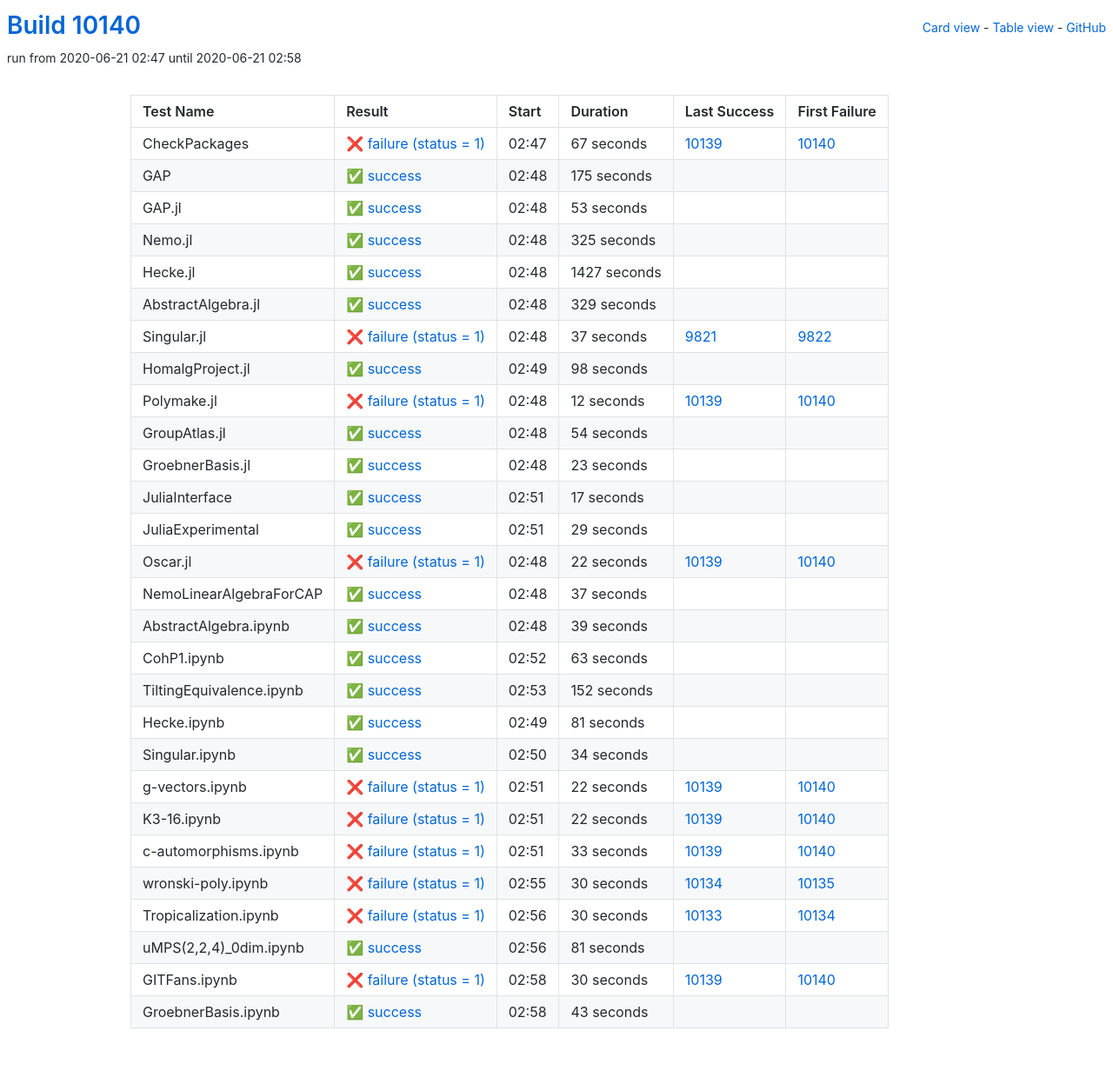
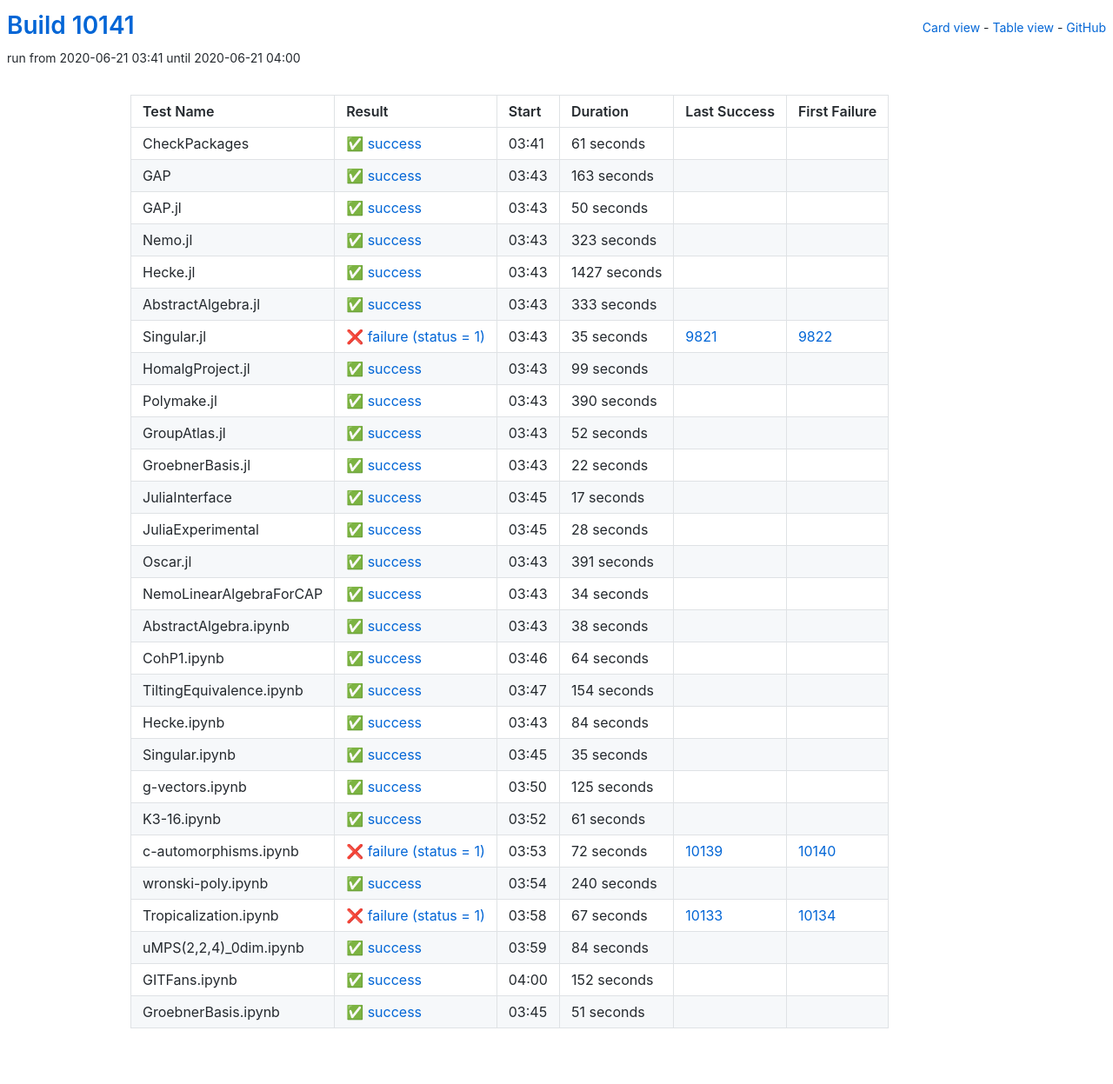
Before and after one commit to oscar-system/oscar-ci-status, a Jekyll site: the page built from table.html, in a window 1280 px wide. Shown: the whole page at 87% size. Built offline with Jekyll 4.4.1, drawn with Linux system fonts in a browser that asks for light colours.

Commit message:
Build #10141

```diff
--- a/_data/ci.yml
+++ b/_data/ci.yml
@@ -1,6 +1,6 @@
 ---
-build: 10140
-build_url: https://oscarci.mathematik.uni-kl.de/job/oscar/10140/
+build: 10141
+build_url: https://oscarci.mathematik.uni-kl.de/job/oscar/10141/
 job: oscar
 organization: oscar-system
 repo: oscar-ci-status
@@ -8,56 +8,56 @@
 tests:
 - name: CheckPackages
   id: checkpackages
-  log: https://oscarci.mathematik.uni-kl.de/job/oscar/10140/artifact/logs/build-10140/CheckPackages.log
-  start: 2020-06-21 02:47
-  success: false
-  exitcode: 1
-  status: failure
-  duration: 67
-  last_success: 10139
-  last_success_url: https://oscarci.mathematik.uni-kl.de/job/oscar/10139/
-  first_failure: 10140
-  first_failure_url: https://oscarci.mathematik.uni-kl.de/job/oscar/10140/
-- name: GAP
-  id: gap
-  log: https://oscarci.mathematik.uni-kl.de/job/oscar/10140/artifact/logs/build-10140/GAP.log
-  start: 2020-06-21 02:48
+  log: https://oscarci.mathematik.uni-kl.de/job/oscar/10141/artifact/logs/build-10141/CheckPackages.log
+  start: 2020-06-21 03:41
   success: true
   exitcode: 0
   status: success
-  duration: 175
+  duration: 61
+  last_success: false
+  last_success_url:
+  first_failure: false
+  first_failure_url:
+- name: GAP
+  id: gap
+  log: https://oscarci.mathematik.uni-kl.de/job/oscar/10141/artifact/logs/build-10141/GAP.log
+  start: 2020-06-21 03:43
+  success: true
+  exitcode: 0
+  status: success
+  duration: 163
   last_success: false
   last_success_url:
   first_failure: false
   first_failure_url:
 - name: GAP.jl
   id: gap-jl
-  log: https://oscarci.mathematik.uni-kl.de/job/oscar/10140/artifact/logs/build-10140/GAP.jl.log
-  start: 2020-06-21 02:48
+  log: https://oscarci.mathematik.uni-kl.de/job/oscar/10141/artifact/logs/build-10141/GAP.jl.log
+  start: 2020-06-21 03:43
   success: true
   exitcode: 0
   status: success
-  duration: 53
+  duration: 50
   last_success: false
   last_success_url:
   first_failure: false
   first_failure_url:
 - name: Nemo.jl
   id: nemo-jl
-  log: https://oscarci.mathematik.uni-kl.de/job/oscar/10140/artifact/logs/build-10140/Nemo.jl.log
-  start: 2020-06-21 02:48
+  log: https://oscarci.mathematik.uni-kl.de/job/oscar/10141/artifact/logs/build-10141/Nemo.jl.log
+  start: 2020-06-21 03:43
   success: true
   exitcode: 0
   status: success
-  duration: 325
+  duration: 323
   last_success: false
   last_success_url:
   first_failure: false
   first_failure_url:
 - name: Hecke.jl
   id: hecke-jl
-  log: https://oscarci.mathematik.uni-kl.de/job/oscar/10140/artifact/logs/build-10140/Hecke.jl.log
-  start: 2020-06-21 02:48
+  log: https://oscarci.mathematik.uni-kl.de/job/oscar/10141/artifact/logs/build-10141/Hecke.jl.log
+  start: 2020-06-21 03:43
   success: true
   exitcode: 0
   status: success
@@ -68,80 +68,80 @@
   first_failure_url:
 - name: AbstractAlgebra.jl
   id: abstractalgebra-jl
-  log: https://oscarci.mathematik.uni-kl.de/job/oscar/10140/artifact/logs/build-10140/AbstractAlgebra.jl.log
-  start: 2020-06-21 02:48
+  log: https://oscarci.mathematik.uni-kl.de/job/oscar/10141/artifact/logs/build-10141/AbstractAlgebra.jl.log
+  start: 2020-06-21 03:43
   success: true
   exitcode: 0
   status: success
-  duration: 329
+  duration: 333
   last_success: false
   last_success_url:
   first_failure: false
   first_failure_url:
 - name: Singular.jl
   id: singular-jl
-  log: https://oscarci.mathematik.uni-kl.de/job/oscar/10140/artifact/logs/build-10140/Singular.jl.log
-  start: 2020-06-21 02:48
+  log: https://oscarci.mathematik.uni-kl.de/job/oscar/10141/artifact/logs/build-10141/Singular.jl.log
+  start: 2020-06-21 03:43
   success: false
   exitcode: 1
   status: failure
-  duration: 37
+  duration: 35
   last_success: 9821
   last_success_url: https://oscarci.mathematik.uni-kl.de/job/oscar/9821/
   first_failure: 9822
   first_failure_url: https://oscarci.mathematik.uni-kl.de/job/oscar/9822/
 - name: HomalgProject.jl
   id: homalgproject-jl
-  log: https://oscarci.mathematik.uni-kl.de/job/oscar/10140/artifact/logs/build-10140/HomalgProject.jl.log
-  start: 2020-06-21 02:49
+  log: https://oscarci.mathematik.uni-kl.de/job/oscar/10141/artifact/logs/build-10141/HomalgProject.jl.log
+  start: 2020-06-21 03:43
   success: true
   exitcode: 0
   status: success
-  duration: 98
+  duration: 99
   last_success: false
   last_success_url:
   first_failure: false
   first_failure_url:
 - name: Polymake.jl
   id: polymake-jl
-  log: https://oscarci.mathematik.uni-kl.de/job/oscar/10140/artifact/logs/build-10140/Polymake.jl.log
-  start: 2020-06-21 02:48
-  success: false
-  exitcode: 1
-  status: failure
-  duration: 12
-  last_success: 10139
-  last_success_url: https://oscarci.mathematik.uni-kl.de/job/oscar/10139/
-  first_failure: 10140
-  first_failure_url: https://oscarci.mathematik.uni-kl.de/job/oscar/10140/
-- name: GroupAtlas.jl
-  id: groupatlas-jl
-  log: https://oscarci.mathematik.uni-kl.de/job/oscar/10140/artifact/logs/build-10140/GroupAtlas.jl.log
-  start: 2020-06-21 02:48
+  log: https://oscarci.mathematik.uni-kl.de/job/oscar/10141/artifact/logs/build-10141/Polymake.jl.log
+  start: 2020-06-21 03:43
   success: true
   exitcode: 0
   status: success
-  duration: 54
+  duration: 390
+  last_success: false
+  last_success_url:
+  first_failure: false
+  first_failure_url:
+- name: GroupAtlas.jl
+  id: groupatlas-jl
+  log: https://oscarci.mathematik.uni-kl.de/job/oscar/10141/artifact/logs/build-10141/GroupAtlas.jl.log
+  start: 2020-06-21 03:43
+  success: true
+  exitcode: 0
+  status: success
+  duration: 52
   last_success: false
   last_success_url:
   first_failure: false
   first_failure_url:
 - name: GroebnerBasis.jl
   id: groebnerbasis-jl
-  log: https://oscarci.mathematik.uni-kl.de/job/oscar/10140/artifact/logs/build-10140/GroebnerBasis.jl.log
-  start: 2020-06-21 02:48
+  log: https://oscarci.mathematik.uni-kl.de/job/oscar/10141/artifact/logs/build-10141/GroebnerBasis.jl.log
+  start: 2020-06-21 03:43
   success: true
   exitcode: 0
   status: success
-  duration: 23
+  duration: 22
   last_success: false
   last_success_url:
   first_failure: false
   first_failure_url:
 - name: JuliaInterface
   id: juliainterface
-  log: https://oscarci.mathematik.uni-kl.de/job/oscar/10140/artifact/logs/build-10140/JuliaInterface.log
-  start: 2020-06-21 02:51
+  log: https://oscarci.mathematik.uni-kl.de/job/oscar/10141/artifact/logs/build-10141/JuliaInterface.log
+  start: 2020-06-21 03:45
   success: true
   exitcode: 0
   status: success
@@ -152,68 +152,176 @@
   first_failure_url:
 - name: JuliaExperimental
   id: juliaexperimental
-  log: https://oscarci.mathematik.uni-kl.de/job/oscar/10140/artifact/logs/build-10140/JuliaExperimental.log
-  start: 2020-06-21 02:51
+  log: https://oscarci.mathematik.uni-kl.de/job/oscar/10141/artifact/logs/build-10141/JuliaExperimental.log
+  start: 2020-06-21 03:45
   success: true
   exitcode: 0
   status: success
-  duration: 29
+  duration: 28
   last_success: false
   last_success_url:
   first_failure: false
   first_failure_url:
 - name: Oscar.jl
   id: oscar-jl
-  log: https://oscarci.mathematik.uni-kl.de/job/oscar/10140/artifact/logs/build-10140/Oscar.jl.log
-  start: 2020-06-21 02:48
-  success: false
-  exitcode: 1
-  status: failure
-  duration: 22
-  last_success: 10139
-  last_success_url: https://oscarci.mathematik.uni-kl.de/job/oscar/10139/
-  first_failure: 10140
-  first_failure_url: https://oscarci.mathematik.uni-kl.de/job/oscar/10140/
-- name: NemoLinearAlgebraForCAP
-  id: nemolinearalgebraforcap
-  log: https://oscarci.mathematik.uni-kl.de/job/oscar/10140/artifact/logs/build-10140/NemoLinearAlgebraForCAP.log
-  start: 2020-06-21 02:48
+  log: https://oscarci.mathematik.uni-kl.de/job/oscar/10141/artifact/logs/build-10141/Oscar.jl.log
+  start: 2020-06-21 03:43
   success: true
   exitcode: 0
   status: success
-  duration: 37
+  duration: 391
+  last_success: false
+  last_success_url:
+  first_failure: false
+  first_failure_url:
+- name: NemoLinearAlgebraForCAP
+  id: nemolinearalgebraforcap
+  log: https://oscarci.mathematik.uni-kl.de/job/oscar/10141/artifact/logs/build-10141/NemoLinearAlgebraForCAP.log
+  start: 2020-06-21 03:43
+  success: true
+  exitcode: 0
+  status: success
+  duration: 34
   last_success: false
   last_success_url:
   first_failure: false
   first_failure_url:
 - name: AbstractAlgebra.ipynb
   id: abstractalgebra-ipynb
-  log: https://oscarci.mathematik.uni-kl.de/job/oscar/10140/artifact/logs/build-10140/AbstractAlgebra.ipynb.log
-  start: 2020-06-21 02:48
+  log: https://oscarci.mathematik.uni-kl.de/job/oscar/10141/artifact/logs/build-10141/AbstractAlgebra.ipynb.log
+  start: 2020-06-21 03:43
   success: true
   exitcode: 0
   status: success
-  duration: 39
+  duration: 38
   last_success: false
   last_success_url:
   first_failure: false
   first_failure_url:
 - name: CohP1.ipynb
   id: cohp1-ipynb
-  log: https://oscarci.mathematik.uni-kl.de/job/oscar/10140/artifact/logs/build-10140/CohP1.ipynb.log
-  start: 2020-06-21 02:52
+  log: https://oscarci.mathematik.uni-kl.de/job/oscar/10141/artifact/logs/build-10141/CohP1.ipynb.log
+  start: 2020-06-21 03:46
   success: true
   exitcode: 0
   status: success
-  duration: 63
+  duration: 64
   last_success: false
   last_success_url:
   first_failure: false
   first_failure_url:
 - name: TiltingEquivalence.ipynb
   id: tiltingequivalence-ipynb
-  log: https://oscarci.mathematik.uni-kl.de/job/oscar/10140/artifact/logs/build-10140/TiltingEquivalence.ipynb.log
-  start: 2020-06-21 02:53
+  log: https://oscarci.mathematik.uni-kl.de/job/oscar/10141/artifact/logs/build-10141/TiltingEquivalence.ipynb.log
+  start: 2020-06-21 03:47
+  success: true
+  exitcode: 0
+  status: success
+  duration: 154
+  last_success: false
+  last_success_url:
+  first_failure: false
+  first_failure_url:
+- name: Hecke.ipynb
+  id: hecke-ipynb
+  log: https://oscarci.mathematik.uni-kl.de/job/oscar/10141/artifact/logs/build-10141/Hecke.ipynb.log
+  start: 2020-06-21 03:43
+  success: true
+  exitcode: 0
+  status: success
+  duration: 84
+  last_success: false
+  last_success_url:
+  first_failure: false
+  first_failure_url:
+- name: Singular.ipynb
+  id: singular-ipynb
+  log: https://oscarci.mathematik.uni-kl.de/job/oscar/10141/artifact/logs/build-10141/Singular.ipynb.log
+  start: 2020-06-21 03:45
+  success: true
+  exitcode: 0
+  status: success
+  duration: 35
+  last_success: false
+  last_success_url:
+  first_failure: false
+  first_failure_url:
+- name: g-vectors.ipynb
+  id: g-vectors-ipynb
+  log: https://oscarci.mathematik.uni-kl.de/job/oscar/10141/artifact/logs/build-10141/g-vectors.ipynb.log
+  start: 2020-06-21 03:50
+  success: true
+  exitcode: 0
+  status: success
+  duration: 125
+  last_success: false
+  last_success_url:
+  first_failure: false
+  first_failure_url:
+- name: K3-16.ipynb
+  id: k3-16-ipynb
+  log: https://oscarci.mathematik.uni-kl.de/job/oscar/10141/artifact/logs/build-10141/K3-16.ipynb.log
+  start: 2020-06-21 03:52
+  success: true
+  exitcode: 0
+  status: success
+  duration: 61
+  last_success: false
+  last_success_url:
+  first_failure: false
+  first_failure_url:
+- name: c-automorphisms.ipynb
+  id: c-automorphisms-ipynb
+  log: https://oscarci.mathematik.uni-kl.de/job/oscar/10141/artifact/logs/build-10141/c-automorphisms.ipynb.log
+  start: 2020-06-21 03:53
+  success: false
+  exitcode: 1
+  status: failure
+  duration: 72
+  last_success: 10139
+  last_success_url: https://oscarci.mathematik.uni-kl.de/job/oscar/10139/
+  first_failure: 10140
+  first_failure_url: https://oscarci.mathematik.uni-kl.de/job/oscar/10140/
+- name: wronski-poly.ipynb
+  id: wronski-poly-ipynb
+  log: https://oscarci.mathematik.uni-kl.de/job/oscar/10141/artifact/logs/build-10141/wronski-poly.ipynb.log
+  start: 2020-06-21 03:54
+  success: true
+  exitcode: 0
+  status: success
+  duration: 240
+  last_success: false
+  last_success_url:
+  first_failure: false
+  first_failure_url:
+- name: Tropicalization.ipynb
+  id: tropicalization-ipynb
+  log: https://oscarci.mathematik.uni-kl.de/job/oscar/10141/artifact/logs/build-10141/Tropicalization.ipynb.log
+  start: 2020-06-21 03:58
+  success: false
+  exitcode: 1
+  status: failure
+  duration: 67
+  last_success: 10133
+  last_success_url: https://oscarci.mathematik.uni-kl.de/job/oscar/10133/
+  first_failure: 10134
+  first_failure_url: https://oscarci.mathematik.uni-kl.de/job/oscar/10134/
+- name: uMPS(2,2,4)_0dim.ipynb
+  id: umps-2-2-4-0dim-ipynb
+  log: https://oscarci.mathematik.uni-kl.de/job/oscar/10141/artifact/logs/build-10141/uMPS-2-2-4-_0dim.ipynb.log
+  start: 2020-06-21 03:59
+  success: true
+  exitcode: 0
+  status: success
+  duration: 84
+  last_success: false
+  last_success_url:
+  first_failure: false
+  first_failure_url:
+- name: GITFans.ipynb
+  id: gitfans-ipynb
+  log: https://oscarci.mathematik.uni-kl.de/job/oscar/10141/artifact/logs/build-10141/GITFans.ipynb.log
+  start: 2020-06-21 04:00
   success: true
   exitcode: 0
   status: success
@@ -222,123 +330,15 @@
   last_success_url:
   first_failure: false
   first_failure_url:
-- name: Hecke.ipynb
-  id: hecke-ipynb
-  log: https://oscarci.mathematik.uni-kl.de/job/oscar/10140/artifact/logs/build-10140/Hecke.ipynb.log
-  start: 2020-06-21 02:49
+- name: GroebnerBasis.ipynb
+  id: groebnerbasis-ipynb
+  log: https://oscarci.mathematik.uni-kl.de/job/oscar/10141/artifact/logs/build-10141/GroebnerBasis.ipynb.log
+  start: 2020-06-21 03:45
   success: true
   exitcode: 0
   status: success
-  duration: 81
+  duration: 51
   last_success: false
   last_success_url:
   first_failure: false
   first_failure_url:
-- name: Singular.ipynb
-  id: singular-ipynb
-  log: https://oscarci.mathematik.uni-kl.de/job/oscar/10140/artifact/logs/build-10140/Singular.ipynb.log
-  start: 2020-06-21 02:50
-  success: true
-  exitcode: 0
-  status: success
-  duration: 34
-  last_success: false
-  last_success_url:
-  first_failure: false
-  first_failure_url:
-- name: g-vectors.ipynb
-  id: g-vectors-ipynb
-  log: https://oscarci.mathematik.uni-kl.de/job/oscar/10140/artifact/logs/build-10140/g-vectors.ipynb.log
-  start: 2020-06-21 02:51
-  success: false
-  exitcode: 1
-  status: failure
-  duration: 22
-  last_success: 10139
-  last_success_url: https://oscarci.mathematik.uni-kl.de/job/oscar/10139/
-  first_failure: 10140
-  first_failure_url: https://oscarci.mathematik.uni-kl.de/job/oscar/10140/
-- name: K3-16.ipynb
-  id: k3-16-ipynb
-  log: https://oscarci.mathematik.uni-kl.de/job/oscar/10140/artifact/logs/build-10140/K3-16.ipynb.log
-  start: 2020-06-21 02:51
-  success: false
-  exitcode: 1
-  status: failure
-  duration: 22
-  last_success: 10139
-  last_success_url: https://oscarci.mathematik.uni-kl.de/job/oscar/10139/
-  first_failure: 10140
-  first_failure_url: https://oscarci.mathematik.uni-kl.de/job/oscar/10140/
-- name: c-automorphisms.ipynb
-  id: c-automorphisms-ipynb
-  log: https://oscarci.mathematik.uni-kl.de/job/oscar/10140/artifact/logs/build-10140/c-automorphisms.ipynb.log
-  start: 2020-06-21 02:51
-  success: false
-  exitcode: 1
-  status: failure
-  duration: 33
-  last_success: 10139
-  last_success_url: https://oscarci.mathematik.uni-kl.de/job/oscar/10139/
-  first_failure: 10140
-  first_failure_url: https://oscarci.mathematik.uni-kl.de/job/oscar/10140/
-- name: wronski-poly.ipynb
-  id: wronski-poly-ipynb
-  log: https://oscarci.mathematik.uni-kl.de/job/oscar/10140/artifact/logs/build-10140/wronski-poly.ipynb.log
-  start: 2020-06-21 02:55
-  success: false
-  exitcode: 1
-  status: failure
-  duration: 30
-  last_success: 10134
-  last_success_url: https://oscarci.mathematik.uni-kl.de/job/oscar/10134/
-  first_failure: 10135
-  first_failure_url: https://oscarci.mathematik.uni-kl.de/job/oscar/10135/
-- name: Tropicalization.ipynb
-  id: tropicalization-ipynb
-  log: https://oscarci.mathematik.uni-kl.de/job/oscar/10140/artifact/logs/build-10140/Tropicalization.ipynb.log
-  start: 2020-06-21 02:56
-  success: false
-  exitcode: 1
-  status: failure
-  duration: 30
-  last_success: 10133
-  last_success_url: https://oscarci.mathematik.uni-kl.de/job/oscar/10133/
-  first_failure: 10134
-  first_failure_url: https://oscarci.mathematik.uni-kl.de/job/oscar/10134/
-- name: uMPS(2,2,4)_0dim.ipynb
-  id: umps-2-2-4-0dim-ipynb
-  log: https://oscarci.mathematik.uni-kl.de/job/oscar/10140/artifact/logs/build-10140/uMPS-2-2-4-_0dim.ipynb.log
-  start: 2020-06-21 02:56
-  success: true
-  exitcode: 0
-  status: success
-  duration: 81
-  last_success: false
-  last_success_url:
-  first_failure: false
-  first_failure_url:
-- name: GITFans.ipynb
-  id: gitfans-ipynb
-  log: https://oscarci.mathematik.uni-kl.de/job/oscar/10140/artifact/logs/build-10140/GITFans.ipynb.log
-  start: 2020-06-21 02:58
-  success: false
-  exitcode: 1
-  status: failure
-  duration: 30
-  last_success: 10139
-  last_success_url: https://oscarci.mathematik.uni-kl.de/job/oscar/10139/
-  first_failure: 10140
-  first_failure_url: https://oscarci.mathematik.uni-kl.de/job/oscar/10140/
-- name: GroebnerBasis.ipynb
-  id: groebnerbasis-ipynb
-  log: https://oscarci.mathematik.uni-kl.de/job/oscar/10140/artifact/logs/build-10140/GroebnerBasis.ipynb.log
-  start: 2020-06-21 02:58
-  success: true
-  exitcode: 0
-  status: success
-  duration: 43
-  last_success: false
-  last_success_url:
-  first_failure: false
-  first_failure_url:
```
Also changed, not shown: README.md.
